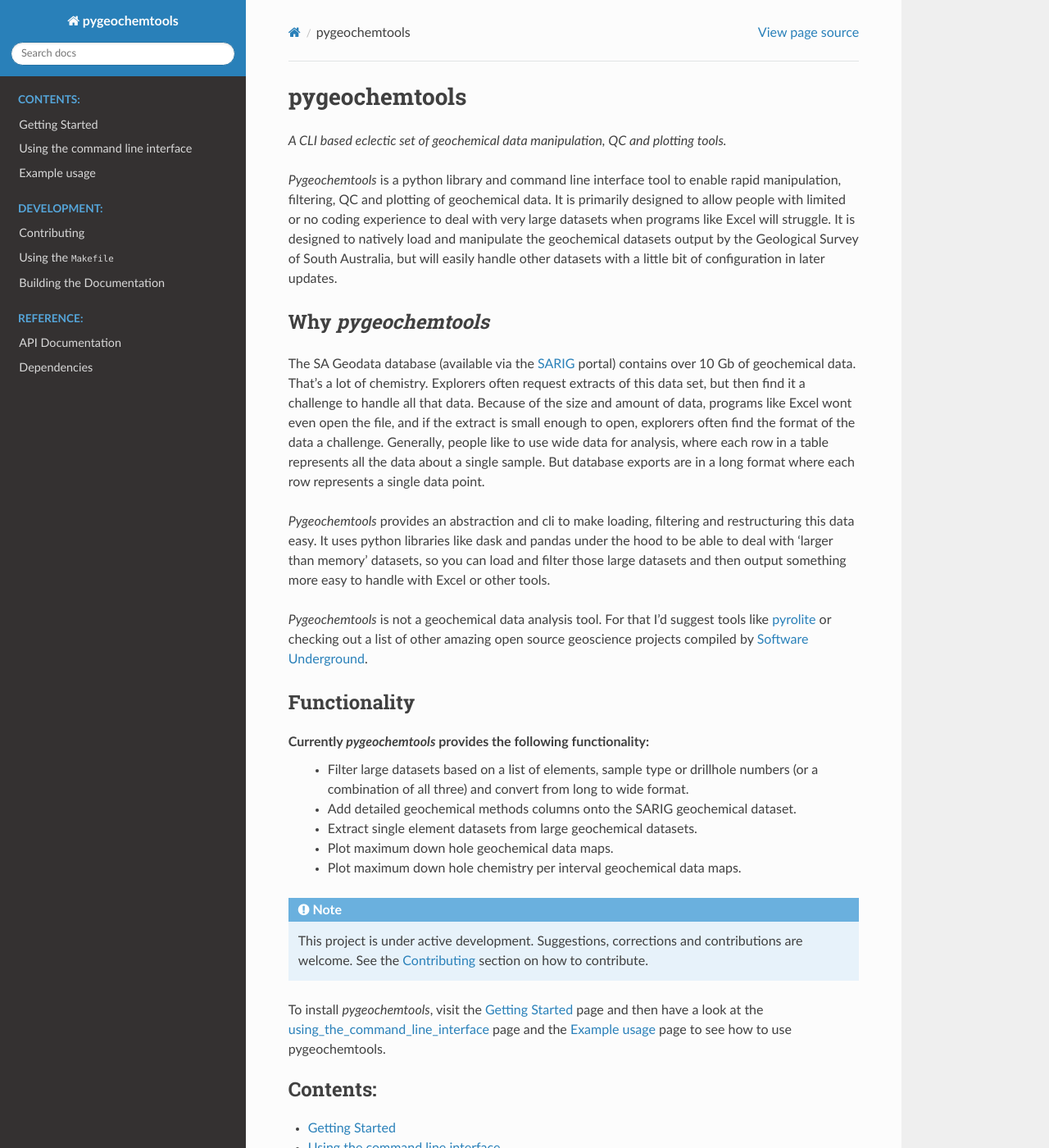
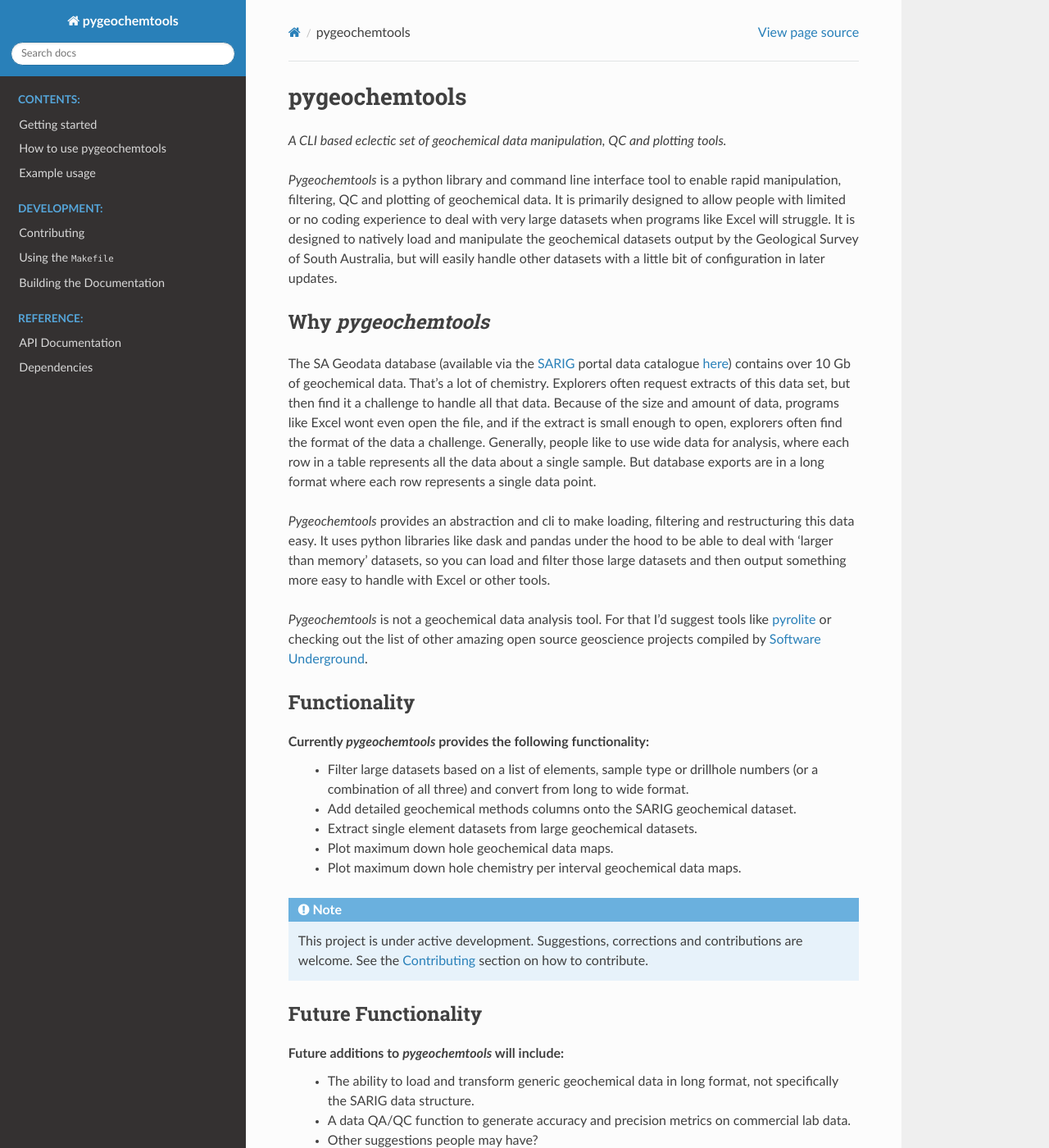
Before and after one commit to RADutchie/pygeochemtools, a Sphinx documentation site: the page built from docs/source/index.rst, in a window 1280 px wide and 1400 px high. Shown: the whole window at 82% size. Built offline with Sphinx 7.4.7 and the Read the Docs theme 2.0.0, drawn with Linux system fonts in a browser that asks for light colours; some of the changed text lies outside the part shown.

```diff
--- a/docs/source/getting_started.rst
+++ b/docs/source/getting_started.rst
@@ -5,7 +5,7 @@
 .. _getting_started:
 
 ***************
-Getting Started
+Getting started
 ***************
 
 Installing the Library
@@ -35,7 +35,7 @@ You can then install ``pygeochemtools``, including ``Cartopy`` with pip.
 
     pip install pygeochemtools[cartopy]
 
-Alternatively, if you use Anaconda, you can install Cartopy using conda.
+Alternatively, if you use `Anaconda <https://www.anaconda.com/>`_, you can install Cartopy using conda. This may be the easiest option if you are on a windows system.
 
 .. code-block:: bash
 
--- a/docs/source/index.rst
+++ b/docs/source/index.rst
@@ -15,8 +15,8 @@ Survey of South Australia, but will easily handle other datasets with a little b
 Why *pygeochemtools*
 ----------------------
 
-The SA Geodata database (available via the `SARIG <https://map.sarig.sa.gov.au/>`_ portal) contains over 10 Gb of geochemical data.
-That’s a lot of chemistry. Explorers often request extracts of this data set, but then find it a challenge to handle all that data.
+The SA Geodata database (available via the `SARIG <https://map.sarig.sa.gov.au/>`_ portal data catalogue `here <https://catalog.sarig.sa.gov.au/geonetwork/srv/eng/catalog.search#/metadata/e02583a8-c167-48b4-b6ce-d7acb12418a0>`_)
+contains over 10 Gb of geochemical data. That’s a lot of chemistry. Explorers often request extracts of this data set, but then find it a challenge to handle all that data.
 Because of the size and amount of data, programs like Excel wont even open the file, and if the extract is small enough to open,
 explorers often find the format of the data a challenge. Generally, people like to use wide data for analysis, where each row in a
 table represents all the data about a single sample. But database exports are in a long format where each row represents a single data point.
@@ -26,24 +26,32 @@ like dask and pandas under the hood to be able to deal with 'larger than memory'
 and then output something more easy to handle with Excel or other tools.
 
 *Pygeochemtools* is not a geochemical data analysis tool. For that I'd suggest tools like `pyrolite <https://github.com/morganjwilliams/pyrolite>`_ or
-checking out a list of other amazing open source geoscience projects compiled by `Software Underground <https://github.com/softwareunderground/awesome-open-geoscience>`_.
+checking out the list of other amazing open source geoscience projects compiled by `Software Underground <https://github.com/softwareunderground/awesome-open-geoscience>`_.
 
 Functionality
 ---------------
 
 Currently *pygeochemtools* provides the following functionality:
-   - Filter large datasets based on a list of elements, sample type or drillhole numbers (or a combination of all three) and convert from long to wide format.
-   - Add detailed geochemical methods columns onto the SARIG geochemical dataset.
-   - Extract single element datasets from large geochemical datasets.
-   - Plot maximum down hole geochemical data maps.
-   - Plot maximum down hole chemistry per interval geochemical data maps.
+   * Filter large datasets based on a list of elements, sample type or drillhole numbers (or a combination of all three) and convert from long to wide format.
+   * Add detailed geochemical methods columns onto the SARIG geochemical dataset.
+   * Extract single element datasets from large geochemical datasets.
+   * Plot maximum down hole geochemical data maps.
+   * Plot maximum down hole chemistry per interval geochemical data maps.
 
 .. note::
 
    This project is under active development. Suggestions, corrections and contributions are welcome. See the :ref:`development`
    section on how to contribute.
 
-To install *pygeochemtools*, visit the :ref:`getting_started` page and then have a look at the :ref:`using_the_command_line_interface <using_the_CLI>` page
+Future Functionality
+---------------------
+
+Future additions to *pygeochemtools* will include:
+   * The ability to load and transform generic geochemical data in long format, not specifically the SARIG data structure.
+   * A data QA/QC function to generate accuracy and precision metrics on commercial lab data.
+   * Other suggestions people may have?
+
+To install *pygeochemtools*, visit the :ref:`getting_started` page and then have a look at the :ref:`usage` page
 and the :ref:`examples` page to see how to use pygeochemtools.
 
 
@@ -53,7 +61,7 @@ and the :ref:`examples` page to see how to use pygeochemtools.
    :caption: Contents:
 
    getting_started
-   using_the_CLI
+   usage
    examples
 
 .. toctree::
--- a/pygeochemtools/_version.py
+++ b/pygeochemtools/_version.py
@@ -8,5 +8,5 @@ This module contains project version information.
 .. moduleauthor:: Rian Dutch <riandutch@gmail.com>
 """
 
-__version__ = "0.0.2"  #: the working version
-__release__ = "0.0.2"  #: the release version
+__version__ = "0.1.0"  #: the working version
+__release__ = "0.1.0"  #: the release version
```
Also changed, not shown: docs/source/usage.rst (added, +290 -0 lines), docs/source/using_the_CLI.rst (deleted, +0 -20 lines), 2 other files.
